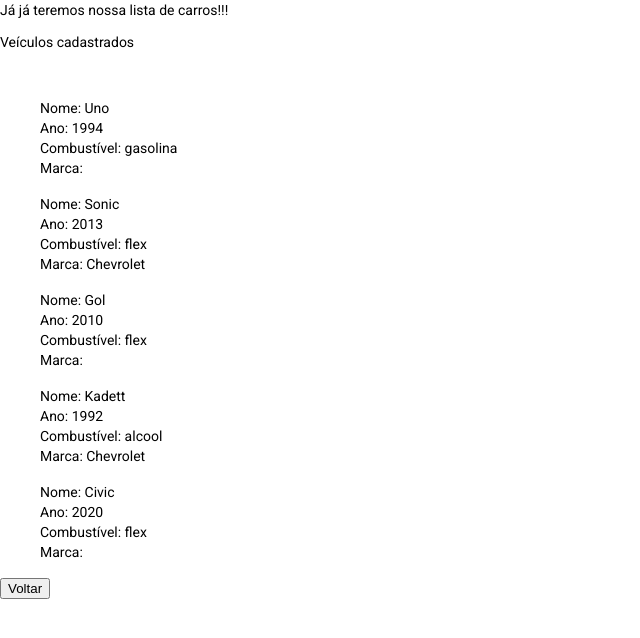
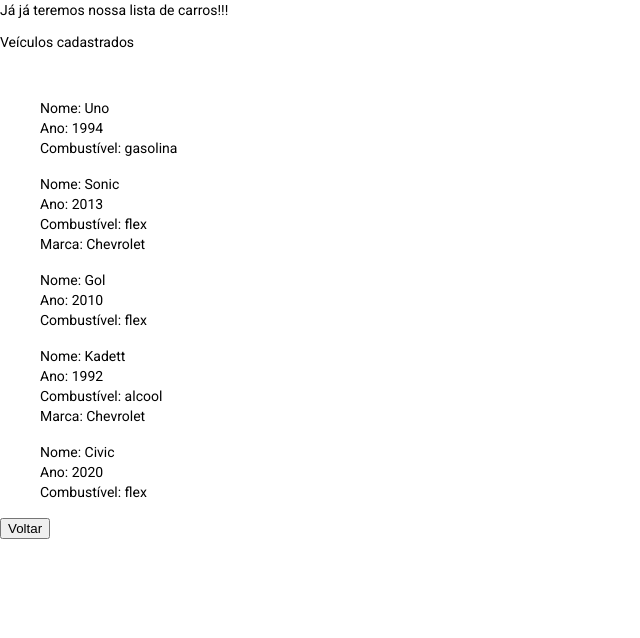
Before and after one commit to ocassioteles/projectalpha, an Angular app: page /List in a window 1280 px wide. Shown: the top 638 px of the page, without its empty margins (0-640 px from the left). Built offline with nearby package versions, Linux system fonts and the light colour scheme.

Commit message:
CONSEGUI

```diff
--- a/src/app/views/list/list.component.html
+++ b/src/app/views/list/list.component.html
@@ -14,10 +14,10 @@
 
     <li class="item" *ngFor="let vehicle of vehicles">
 
-    <span *ngIf="vehicles.length > 0">Nome:  {{ vehicle.name }}</span>
-    <span *ngIf="vehicles.length > 0">Ano: {{ vehicle.age }} </span>
-    <span *ngIf="vehicles.length > 0">Combustível: {{ vehicle.fuel }} </span>
-    <span *ngIf="vehicles.length > 0">Marca: {{ vehicle.brand }} </span>
+    <span *ngIf="vehicle.name != null">Nome:  {{ vehicle.name }}</span>
+    <span *ngIf="vehicle.age != null">Ano: {{ vehicle.age }} </span>
+    <span *ngIf="vehicle.fuel != null">Combustível: {{ vehicle.fuel }} </span>
+    <span *ngIf="vehicle.brand != null">Marca: {{ vehicle.brand }} </span>
 
   </li>
 </ul>
```
